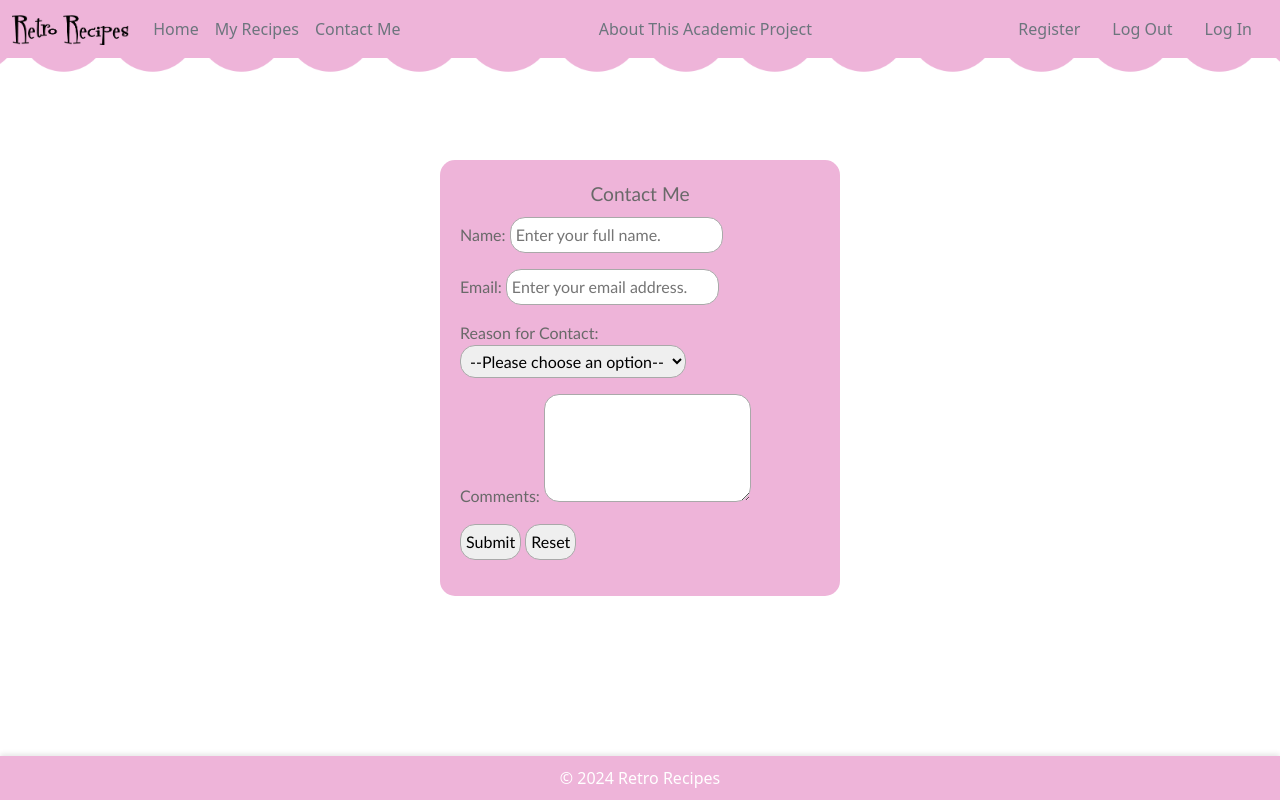
After one commit to amy-miles/Retro_Recipes, a PHP site: page /contactForm.php in a window 1280 px wide. The commit adds this page. Run offline with PHP 8.4, Linux system fonts and the light colour scheme; a stand-in replaces the project's code that opens the database connection; some libraries are stand-ins or nearby versions.

Commit message:
added contact form and modified gitignore

```diff
--- /dev/null
+++ b/contactForm.php
@@ -0,0 +1,98 @@
+<!DOCTYPE html>
+<html lang="en">
+
+<head>
+    <meta charset="UTF-8">
+    <meta name="viewport" content="width=device-width, initial-scale=1.0">
+    <title>Contact Form with Email</title>
+
+    <!-- Bootstrap CSS -->
+    <link href="https://cdn.jsdelivr.net/npm/bootstrap@5.0.2/dist/css/bootstrap.min.css" rel="stylesheet">
+    <!-- Bootstrap Bundle JS (with Popper) -->
+    <script src="https://cdn.jsdelivr.net/npm/bootstrap@5.0.2/dist/js/bootstrap.bundle.min.js"></script>
+    <!-- CSS Stylesheet -->
+    <link href="css/style.css" rel="stylesheet">
+    <!-- Browser Icon -->
+    <link rel="icon" href="assets/icon.png" type="image/png">
+
+    <style>
+
+
+        form {
+            width: 90%;
+            max-width: 400px;
+            margin: auto;
+            background-color: #eeb4d9;
+            padding: 20px;
+            border-radius: 15px;
+            font-family: 'Calibri', sans-serif;
+            color: dimgray;
+        }
+
+        form legend {
+            font-size: larger;
+            text-align: center;
+        }
+
+        #name,
+        #email,
+        #reason,
+        #comments,
+        form .g-recaptcha,
+        #button2 {
+            padding: 5px;
+            border: 1px solid darkgrey;
+            border-radius: 15px;
+        }
+    </style>
+    <script src="https://www.google.com/recaptcha/api.js"></script>
+    <script>
+        function onSubmit(token) {
+            document.getElementById("contactForm").submit();
+        }
+    </script>
+
+</head>
+
+<body>
+    <!-- Navbar -->
+    <?php include 'includes/navbar.php'; ?>
+
+    <form id="contactForm" name="contactForm" action="contactFormHandler.php" method="post">
+        <legend>Contact Me</legend>
+        <p>
+            <label for="name">Name:</label>
+            <input type="text" id="name" name="name" placeholder="Enter your full name." required>
+        </p>
+        <p>
+            <label for="email">Email:</label>
+            <input type="email" id="email" name="email" placeholder="Enter your email address." required>
+        </p>
+        <p>
+            <label for="reason">Reason for Contact:</label>
+            <select id="reason" name="reason" required>
+                <option value="">--Please choose an option--</option>
+                <option value="support">Support</option>
+                <option value="feedback">Feedback</option>
+                <option value="other">Other</option>
+            </select>
+        </p>
+        <p>
+            <label for="comments">Comments:</label>
+            <textarea id="comments" name="comments" rows="4"></textarea>
+        </p>
+
+        <p>
+            <button class="g-recaptcha"
+                data-sitekey="6LfWifcjAAAAAIeCLWDlTwM2iIWh1sR60ls9qZdO"
+                data-callback='onSubmit'
+                data-action='submit'>Submit</button>
+            <input type="reset" name="button2" id="button2" value="Reset" />
+        </p>
+    </form>
+
+    <!-- Footer -->
+    <?php include 'includes/footer.php'; ?>
+</body>
+
+</html>
--- a/includes/navbar.php
+++ b/includes/navbar.php
@@ -10,6 +10,9 @@
         </li>
         <li class="nav-item">
           <a class="nav-link" aria-current="page" href="userPage.php">My Recipes</a>
+        </li>
+        <li class="nav-item">
+          <a class="nav-link" aria-current="page" href="contactForm.php">Contact Me</a>
         </li>
       </ul>
       <ul class="navbar-nav me-auto">
```
Also changed, not shown: 1 other file.
